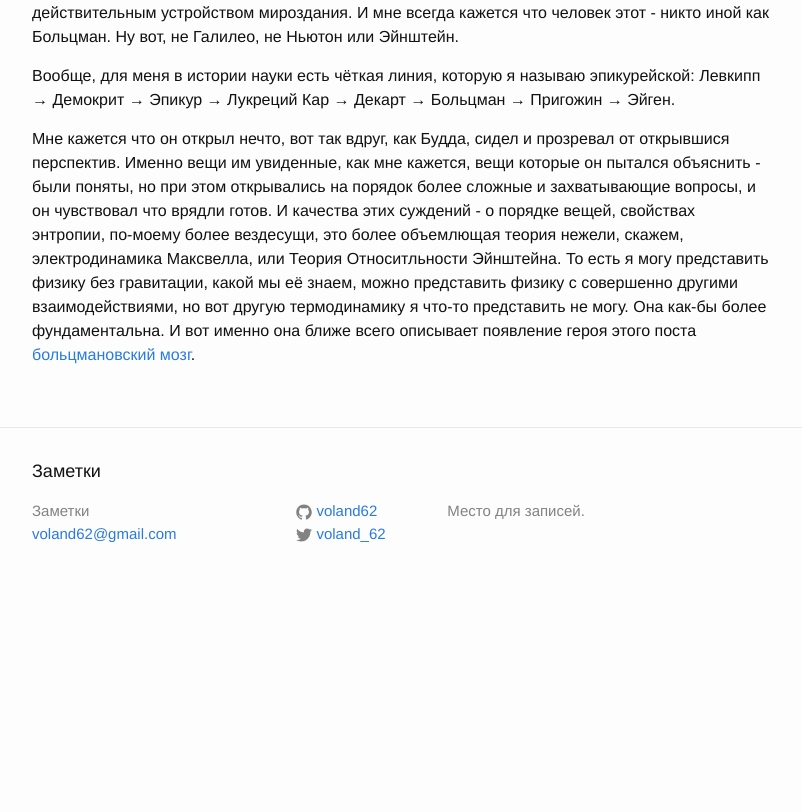
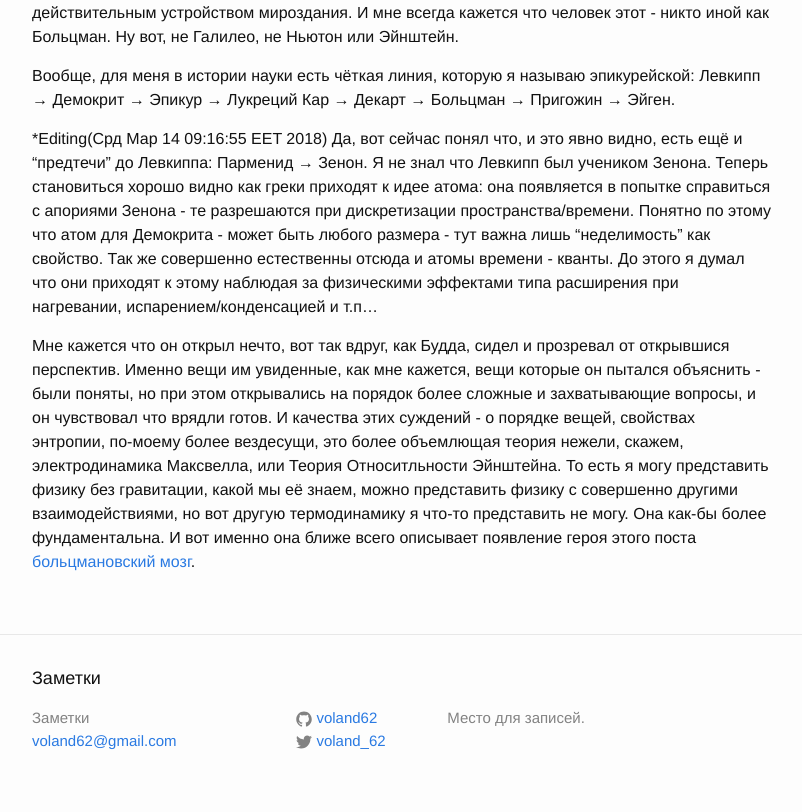
Before and after one commit to voland62/zzz, a Jekyll site: the page built from _posts/2016-09-17-больцман--мозг.md, in a window 1280 px wide. Shown: the part 534-1346 px from the top of the page, without its empty margins (238-1040 px from the left). Built offline with Jekyll 4.4.1, drawn with Linux system fonts in a browser that asks for light colours; comment, search, counter and statistics services are not loaded; before the commit the page ends 1139 px from its top, so only the background shows below that.

Commit message:
Предтечи

```diff
--- a/_posts/2016-09-17-больцман--мозг.md
+++ b/_posts/2016-09-17-больцман--мозг.md
@@ -8,5 +8,9 @@ title: Больцман-мозг
 
  Вообще, для меня в истории науки есть чёткая линия, которую я называю эпикурейской: Левкипп → Демокрит → Эпикур → Лукреций Кар → Декарт → Больцман → Пригожин → Эйген.
 
- Мне кажется что он открыл нечто, вот так вдруг, как Будда, сидел и прозревал от открывшися перспектив. Именно вещи им увиденные, как мне кажется, вещи которые он пытался объяснить - были поняты, но при этом открывались на порядок более сложные и захватывающие вопросы, и он чувствовал что врядли готов. И качества этих суждений - о порядке вещей, свойствах энтропии, по-моему более вездесущи, это более объемлющая теория нежели, скажем, электродинамика Максвелла, или Теория Относитльности Эйнштейна. То есть я могу представить физику без гравитации, какой мы её знаем, можно представить физику с совершенно другими взаимодействиями, но вот другую термодинамику я что-то представить не могу. Она как-бы более фундаментальна.
+*Editing(Срд Мар 14 09:16:55 EET 2018) Да, вот сейчас понял что, и это явно видно, есть ещё и "предтечи" до Левкиппа: Парменид → Зенон. Я не знал что Левкипп был учеником Зенона. Теперь становиться хорошо видно как греки приходят к идее атома: она появляется в попытке справиться с апориями Зенона - те разрешаются при дискретизации пространства/времени. Понятно по этому что атом для Демокрита - может быть любого размера - тут важна лишь "неделимость" как свойство. Так же совершенно естественны отсюда и атомы времени - кванты. До этого я думал что они приходят к этому наблюдая за физическими эффектами типа расширения при нагревании, испарением/конденсацией и т.п...
+
+
+
+Мне кажется что он открыл нечто, вот так вдруг, как Будда, сидел и прозревал от открывшися перспектив. Именно вещи им увиденные, как мне кажется, вещи которые он пытался объяснить - были поняты, но при этом открывались на порядок более сложные и захватывающие вопросы, и он чувствовал что врядли готов. И качества этих суждений - о порядке вещей, свойствах энтропии, по-моему более вездесущи, это более объемлющая теория нежели, скажем, электродинамика Максвелла, или Теория Относитльности Эйнштейна. То есть я могу представить физику без гравитации, какой мы её знаем, можно представить физику с совершенно другими взаимодействиями, но вот другую термодинамику я что-то представить не могу. Она как-бы более фундаментальна.
 И вот именно она ближе всего описывает появление героя этого поста [больцмановский мозг](https://ru.wikipedia.org/wiki/Больцмановский_мозг).
```
